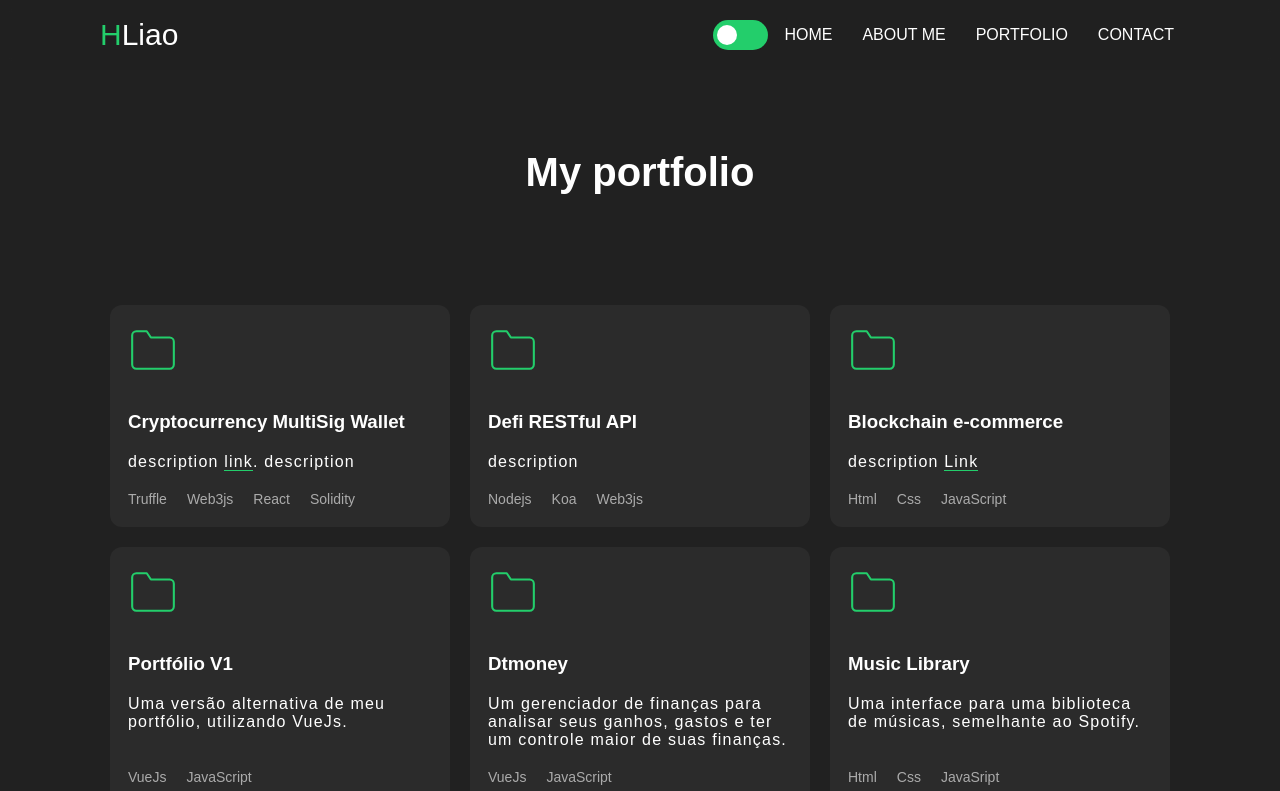
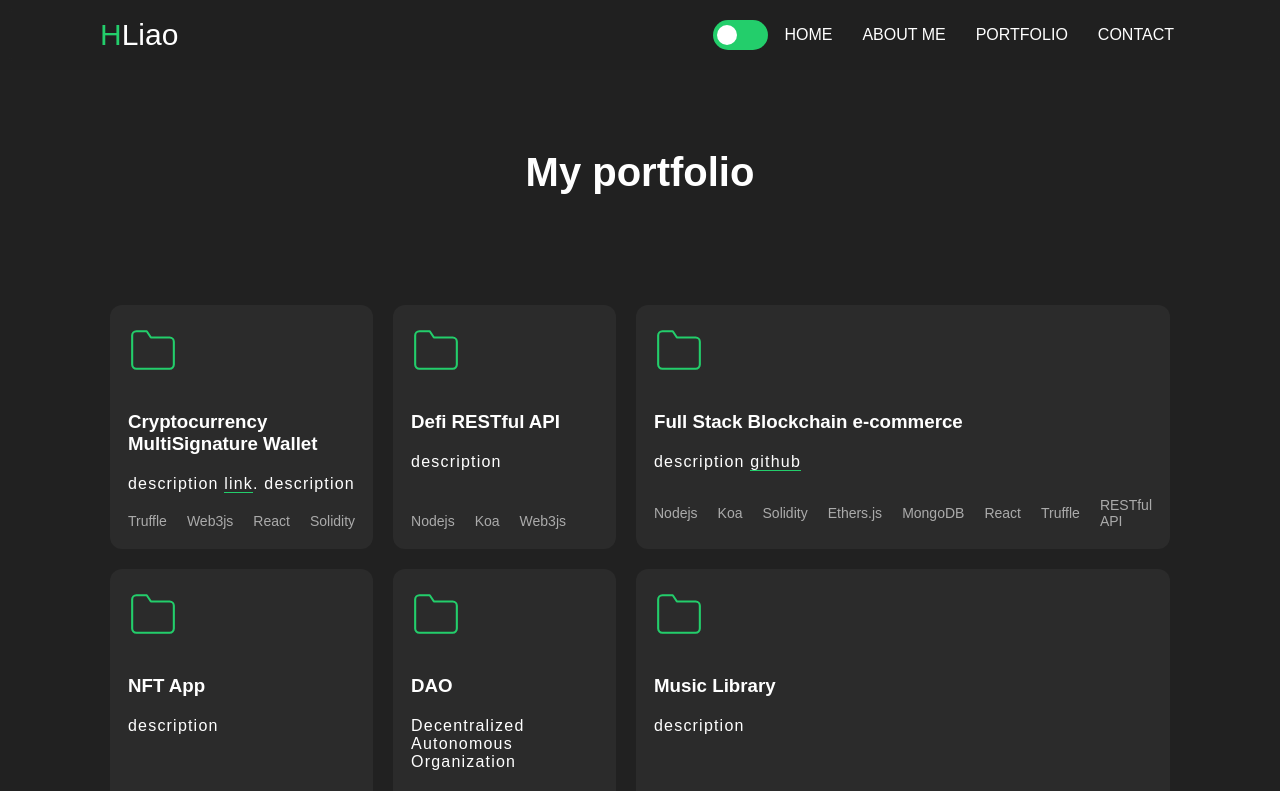
Before and after one commit to Hsien-HsiuLiao/hsien-hsiuliao.github.io, a React (Create React App) app: page / in a window 1280 px wide. Shown: the top 791 px of the page. Built offline with nearby package versions, Linux system fonts and the light colour scheme; the HTML template or start-up script is replaced by a standard one.

Commit message:
update project descriptions

```diff
--- a/src/components/Portfolio/Portfolio.tsx
+++ b/src/components/Portfolio/Portfolio.tsx
@@ -23,7 +23,7 @@ export function Portfolio(){
           </div>
           </header>
           <div className="body">
-            <h3>Cryptocurrency MultiSig Wallet</h3>
+            <h3>Cryptocurrency MultiSignature Wallet</h3>
             <p>description <a href="https://"> link</a>. description
             </p>
           </div>
@@ -77,15 +77,20 @@ export function Portfolio(){
             </div>
             </header>
             <div className="body">
-              <h3>Blockchain e-commerce</h3>
-              <p>description <a href="https://">Link</a>
+              <h3>Full Stack Blockchain e-commerce</h3>
+              <p>description <a href="https://github.com/Hsien-HsiuLiao/blockchain-ecommerce-app">github</a>
               </p>
             </div>
             <footer>
               <ul className="tech-list">
-                <li>Html</li>
-                <li>Css</li>
-                <li>JavaScript</li>
+                <li>Nodejs</li>
+                <li>Koa</li>
+                <li>Solidity</li>
+                <li>Ethers.js</li>
+                <li>MongoDB</li>
+                <li>React</li>
+                <li>Truffle</li>
+                <li>RESTful API</li>
               </ul>
             </footer>
           </div>
@@ -102,8 +107,8 @@ export function Portfolio(){
             </div>
             </header>
             <div className="body">
-              <h3>Portfólio V1</h3>
-              <p>Uma versão alternativa de meu portfólio, utilizando VueJs.
+              <h3>NFT App</h3>
+              <p>description
               </p>
             </div>
             <footer>
@@ -126,8 +131,8 @@ export function Portfolio(){
             </div>
             </header>
             <div className="body">
-              <h3>Dtmoney</h3>
-              <p>Um gerenciador de finanças para analisar seus ganhos, gastos e ter um controle maior de suas finanças.
+              <h3>DAO</h3>
+              <p>Decentralized Autonomous Organization
               </p>
             </div>
             <footer>
@@ -154,7 +159,7 @@ export function Portfolio(){
             </header>
             <div className="body">
               <h3>Music Library</h3>
-              <p>Uma interface para uma biblioteca de músicas, semelhante ao Spotify.
+              <p>description
               </p>
             </div>
             <footer>
```
